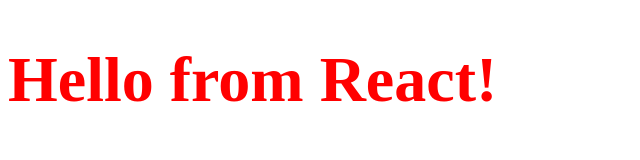
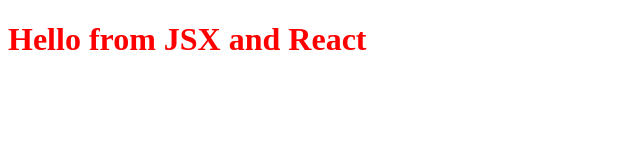
Before and after one commit to bansvai/namaste-react, a React app: page / in a window 1280 px wide. Shown: the whole page, without its empty margins (0-640 px from the left). Built offline with nearby package versions, Linux system fonts and the light colour scheme.

Commit message:
Foundation

```diff
--- a/app.js
+++ b/app.js
@@ -1,6 +1,6 @@
 import React from "react";
 import ReactDOM from "react-dom/client";
 
-const heading = React.createElement("h1", {id: "heading"}, "Hello from React!");
+const ReactComponent = () => <h1 id="heading">Hello from JSX and React</h1>;
 const root = ReactDOM.createRoot(document.getElementById("root"));
-root.render(heading);
+root.render(<ReactComponent />);
--- a/index.html
+++ b/index.html
@@ -7,7 +7,7 @@
     <title>Namaste React</title>
   </head>
   <body>
-    <h1 id="root"></h1>
+    <div id="root"></div>
     <script type="module" src="./app.js"></script>
   </body>
 </html>
--- a/package.json
+++ b/package.json
@@ -3,6 +3,8 @@
   "version": "1.0.0",
   "description": "React Course",
   "scripts": {
+    "start": "parcel index.html",
+    "build": "parcel build index.html",
     "test": "jest"
   },
   "repository": {
```
